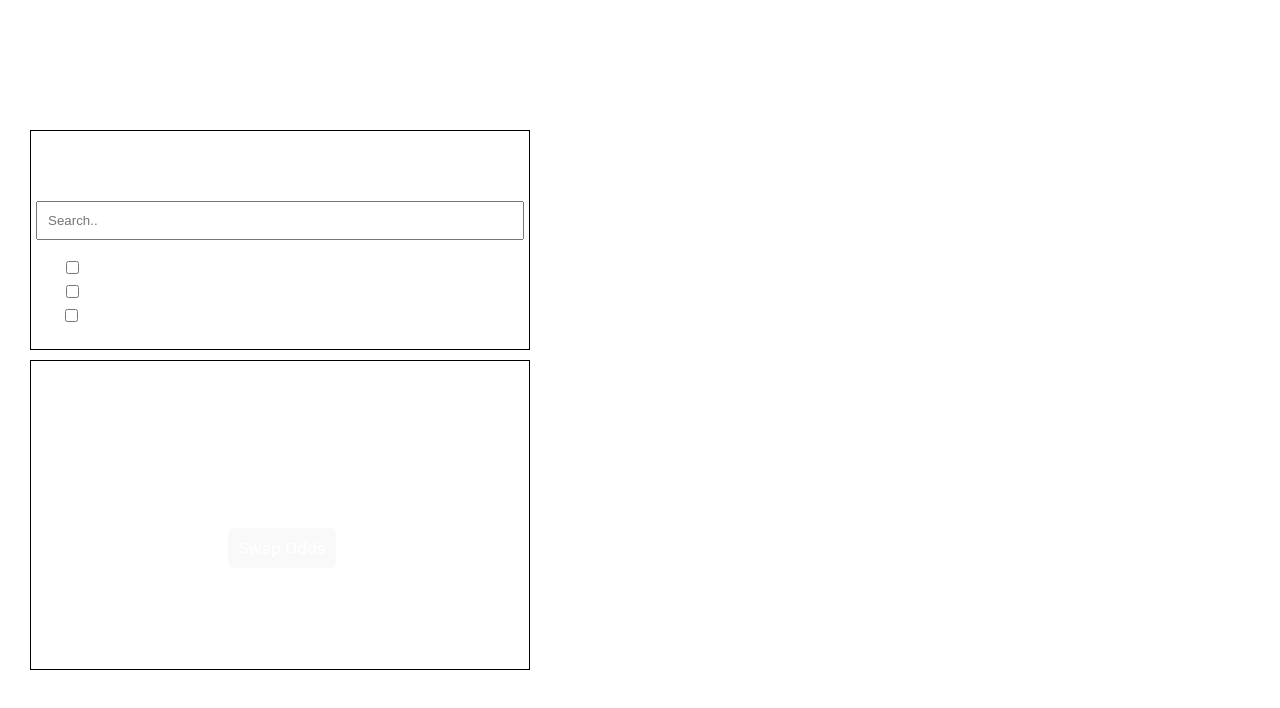
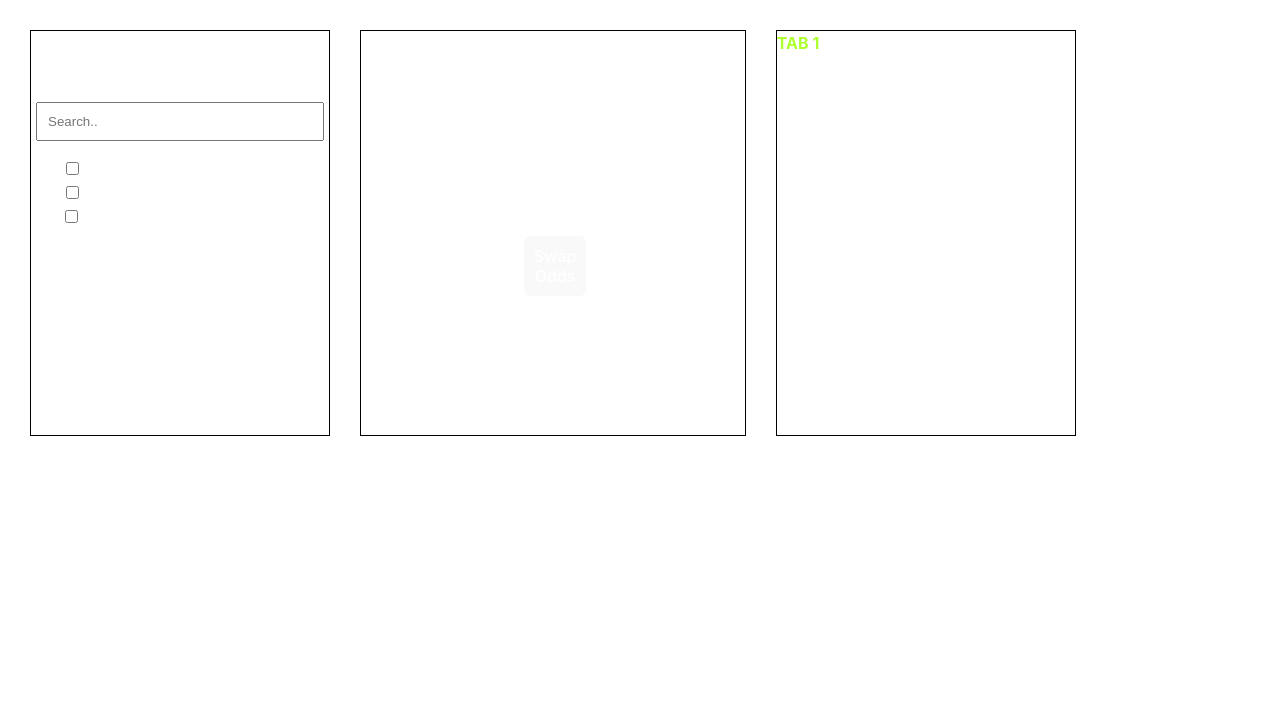
Before and after one commit to georgedimmitrov/react-checked-tree, a React (Vite) app: page / in a window 1280 px wide. Shown: the top 708 px of the page. Built offline with nearby package versions, Linux system fonts and the light colour scheme.

Commit message:
Simplest verison of tabs

```diff
--- a/src/App.css
+++ b/src/App.css
@@ -9,9 +9,12 @@
   margin: 30px;
   width: 500px;
   color: black;
-  display: flex;
-  flex-direction: column;
-  gap: 10px;
+  /* display: flex; */
+  /* flex-direction: column; */
+  display: grid;
+  grid-template-columns: 300px auto 300px;
+  grid-template-rows: 1fr 1fr;
+  gap: 30px;
 }
 
 .common {
@@ -50,3 +53,23 @@ ul {
 .cart-title {
   border-bottom: 1px solid white;
 }
+
+.tabs-container-component {
+  border: 1px solid black;
+}
+
+.tabs-container-container {
+  display: flex;
+  flex: 10px;
+  gap: 10px;
+}
+
+.tab {
+  border-bottom: 1px solid white;
+  padding-bottom: 3px;
+  cursor: pointer;
+}
+.tab.active b {
+  color: greenyellow;
+  border-color: greenyellow;
+}
--- a/src/App.tsx
+++ b/src/App.tsx
@@ -3,6 +3,7 @@ import { formatData } from "./utils";
 import "./App.css";
 import data from "./data";
 import SwapItemsInCarts from "./swapItemsInCarts/SwapItemsInCarts";
+import TabsContainer from "./threeTabs/TabsContainer";
 
 function App() {
   const formattedData = formatData(data);
@@ -13,6 +14,8 @@ function App() {
         <CheckedTree data={formattedData} />
 
         <SwapItemsInCarts />
+
+        <TabsContainer />
       </div>
     </>
   );
--- /dev/null
+++ b/src/threeTabs/Tab.tsx
@@ -0,0 +1,15 @@
+interface TabProps {
+  tab: string;
+  onClick: () => void;
+  active: boolean;
+}
+
+const Tab: React.FC<TabProps> = ({ tab, onClick, active }) => {
+  return (
+    <div className={`tab ${active ? "active" : ""}`} onClick={onClick}>
+      <b>{tab}</b>
+    </div>
+  );
+};
+
+export default Tab;
--- /dev/null
+++ b/src/threeTabs/TabsContainer.tsx
@@ -0,0 +1,39 @@
+import { useState } from "react";
+import Tab from "./Tab";
+
+const tabs = ["TAB 1", "TAB 2", "TAB 3"];
+const panels = ["Panel 1", "Panel 2", "Panel 3"];
+
+const TabsContainer = () => {
+  const [tabIndex, setTabIndex] = useState(0);
+
+  const handleTabChange = (tabIndex: number) => {
+    setTabIndex(tabIndex);
+  };
+
+  console.log(tabIndex);
+  return (
+    <div className="tabs-container-component">
+      <div className="tabs-container-container">
+        {tabs.map((tab, i) => {
+          return (
+            <Tab
+              tab={tab}
+              key={i}
+              onClick={() => handleTabChange(i)}
+              active={tabIndex === i}
+            />
+          );
+        })}
+      </div>
+
+      <div>
+        {panels.map((panel, i) => {
+          return <div hidden={tabIndex === i ? false : true}>{panel}</div>;
+        })}
+      </div>
+    </div>
+  );
+};
+
+export default TabsContainer;
```
Also changed, not shown: 2 other files (tests, documents, lock files or other folders).
